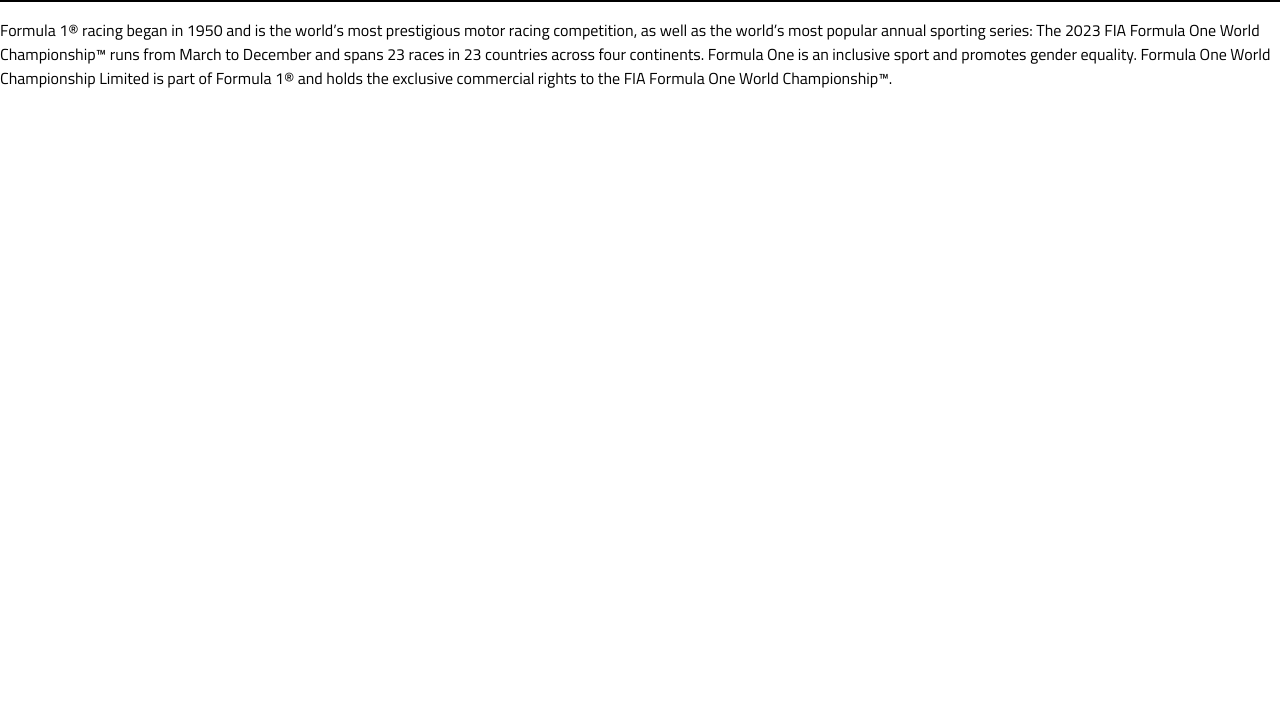
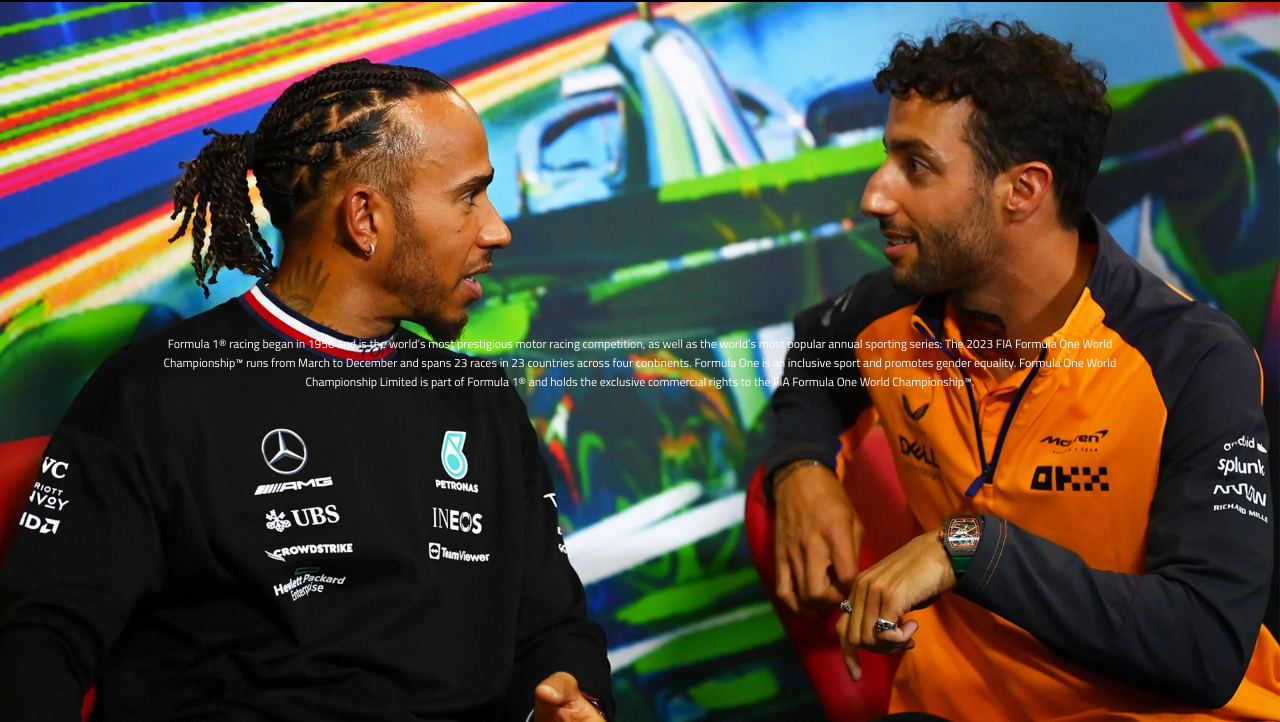
Before and after one commit to Medrine-Jepkemoi/f1-phaseOneProject, a plain HTML site: page index.html in a window 1280 px wide. Shown: the part 78-800 px from the top of the page. Drawn offline with Linux system fonts and the light colour scheme.

Commit message:
Home section styling

```diff
--- a/styles.css
+++ b/styles.css
@@ -1,16 +1,13 @@
 body {
-  height: 100vh;
-  width: 100vw;
   margin: 0px;
   padding: 0px;
   font-family: "Titillium Web", sans-serif;
-  font-size: 16px;
-  display: flex;
-  flex-direction: column;
+  font-size: 12px;
+  overflow: scroll;
 }
 
 #navBar {
-  height: 10%;
+  height: 10vh;
   width: 100%;
   display: flex;
   background-color: black;
@@ -48,23 +45,24 @@
   color: #e10600;
   text-decoration: none;
 }
-/* a:visited{
-  color:purple;
-}
-a:hover{
-  color:orange;
-} */
 
-/* #navDetails {
-  color: white;
+#homeSection {
+  height: 90vh;
+  width: 100%;
   display: flex;
-  line-height: 2em;
-  padding: 0.5em 1em;
-  text-decoration: none;
+  background-color: antiquewhite;
+  background-image: url("./images/hamilton-ricciardo.jpg");
+  background-size: cover;
+  background-position: center;
+  background-repeat: no-repeat;
 }
 
-.navDetailsContent {
-  list-style-type: none;
-  justify-content: right;
-  word-spacing: 10px;
-} */
+.f1Details {
+  width: auto;
+  display: flex;
+  justify-content: center;
+  align-items: center;
+  padding: 150px;
+  color: white;
+  text-align: center;
+}
```
